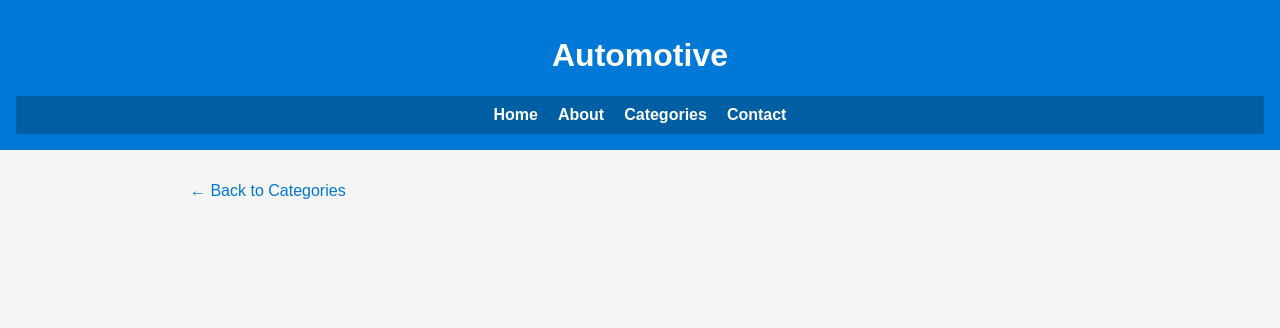
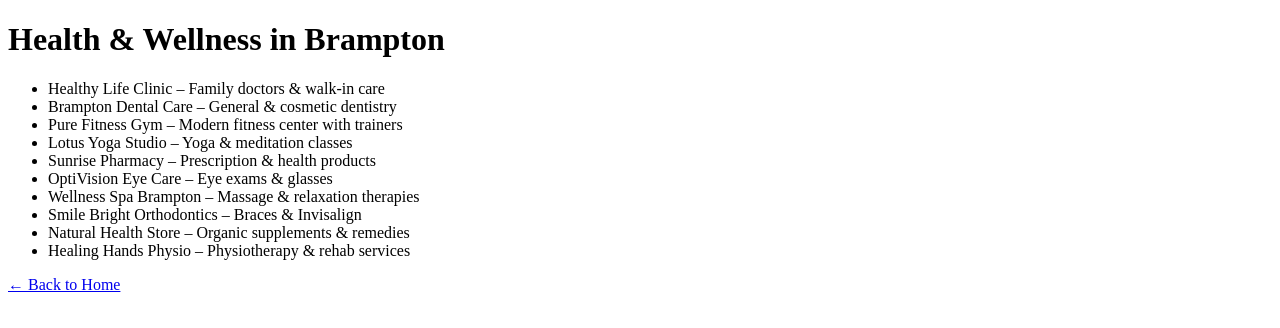
Before and after one commit to Talwarb/Jussdial.ca, a plain HTML site: page automotive.html in a window 1280 px wide. Drawn offline with Linux system fonts and the light colour scheme.

Commit message:
Update automotive.html

```diff
--- a/automotive.html
+++ b/automotive.html
@@ -1,40 +1,25 @@
 <!DOCTYPE html>
 <html lang="en">
 <head>
-<meta charset="UTF-8">
-<meta name="viewport" content="width=device-width, initial-scale=1.0">
-<title>Automotive - JussDial Business Directory</title>
-<meta name="description" content="Find local businesses in the Automotive category on JussDial.">
-<style>
-  body { font-family: Arial, sans-serif; background: #f5f5f5; margin: 0; padding: 0; }
-  header { background: #0078d7; color: white; padding: 1rem; text-align: center; }
-  nav ul { list-style: none; display: flex; gap: 20px; padding: 10px; justify-content: center; background-color: #005fa3; margin: 0; }
-  nav ul li a { color: white; text-decoration: none; font-weight: bold; }
-  nav ul li a:hover { text-decoration: underline; }
-  .container { max-width: 900px; margin: auto; padding: 1rem; }
-  .card { background: white; padding: 1rem; margin-bottom: 1rem; border-radius: 8px; box-shadow: 0 2px 5px rgba(0,0,0,0.1); }
-  .card h2 { margin: 0; }
-  .card p { margin: 0.5rem 0; }
-  a { color: #0078d7; text-decoration: none; }
-  a:hover { text-decoration: underline; }
-</style>
+  <meta charset="UTF-8">
+  <meta name="viewport" content="width=device-width, initial-scale=1.0">
+  <title>Health & Wellness in Brampton | JussDial</title>
+  <meta name="description" content="Explore health clinics, fitness centers, and wellness services in Brampton.">
 </head>
 <body>
-
-<header>
-  <h1>Automotive</h1>
-  <nav>
-    <ul>
-      <li><a href="index.html">Home</a></li>
-      <li><a href="about.html">About</a></li>
-      <li><a href="categories.html">Categories</a></li>
-      <li><a href="contact.html">Contact</a></li>
-    </ul>
-  </nav>
-</header>
-<div class="container">
-
-
-<footer><p><a href="categories.html">← Back to Categories</a></p></footer>
+  <h1>Health & Wellness in Brampton</h1>
+  <ul>
+    <li>Healthy Life Clinic – Family doctors & walk-in care</li>
+    <li>Brampton Dental Care – General & cosmetic dentistry</li>
+    <li>Pure Fitness Gym – Modern fitness center with trainers</li>
+    <li>Lotus Yoga Studio – Yoga & meditation classes</li>
+    <li>Sunrise Pharmacy – Prescription & health products</li>
+    <li>OptiVision Eye Care – Eye exams & glasses</li>
+    <li>Wellness Spa Brampton – Massage & relaxation therapies</li>
+    <li>Smile Bright Orthodontics – Braces & Invisalign</li>
+    <li>Natural Health Store – Organic supplements & remedies</li>
+    <li>Healing Hands Physio – Physiotherapy & rehab services</li>
+  </ul>
+  <p><a href="index.html">← Back to Home</a></p>
 </body>
 </html>
```
